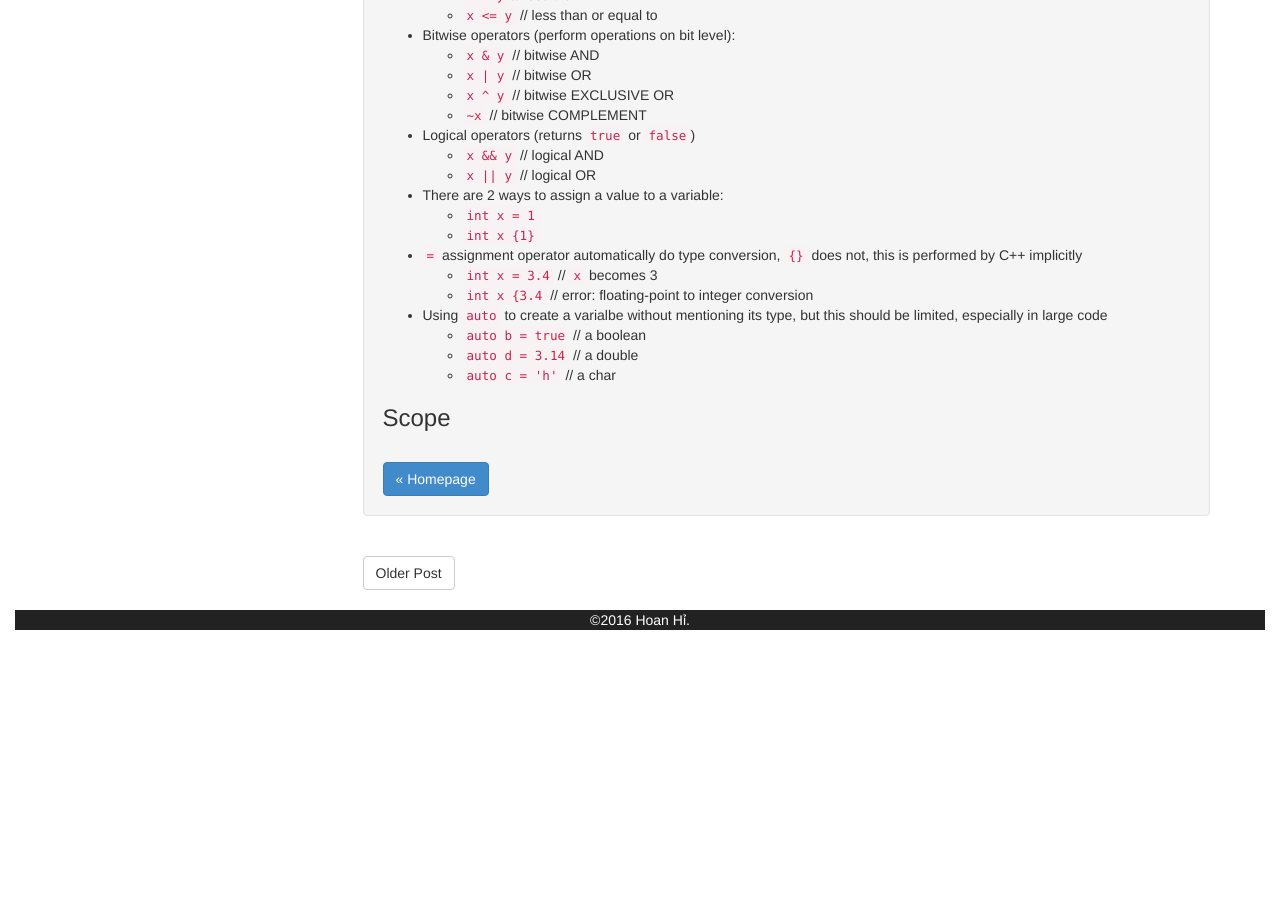
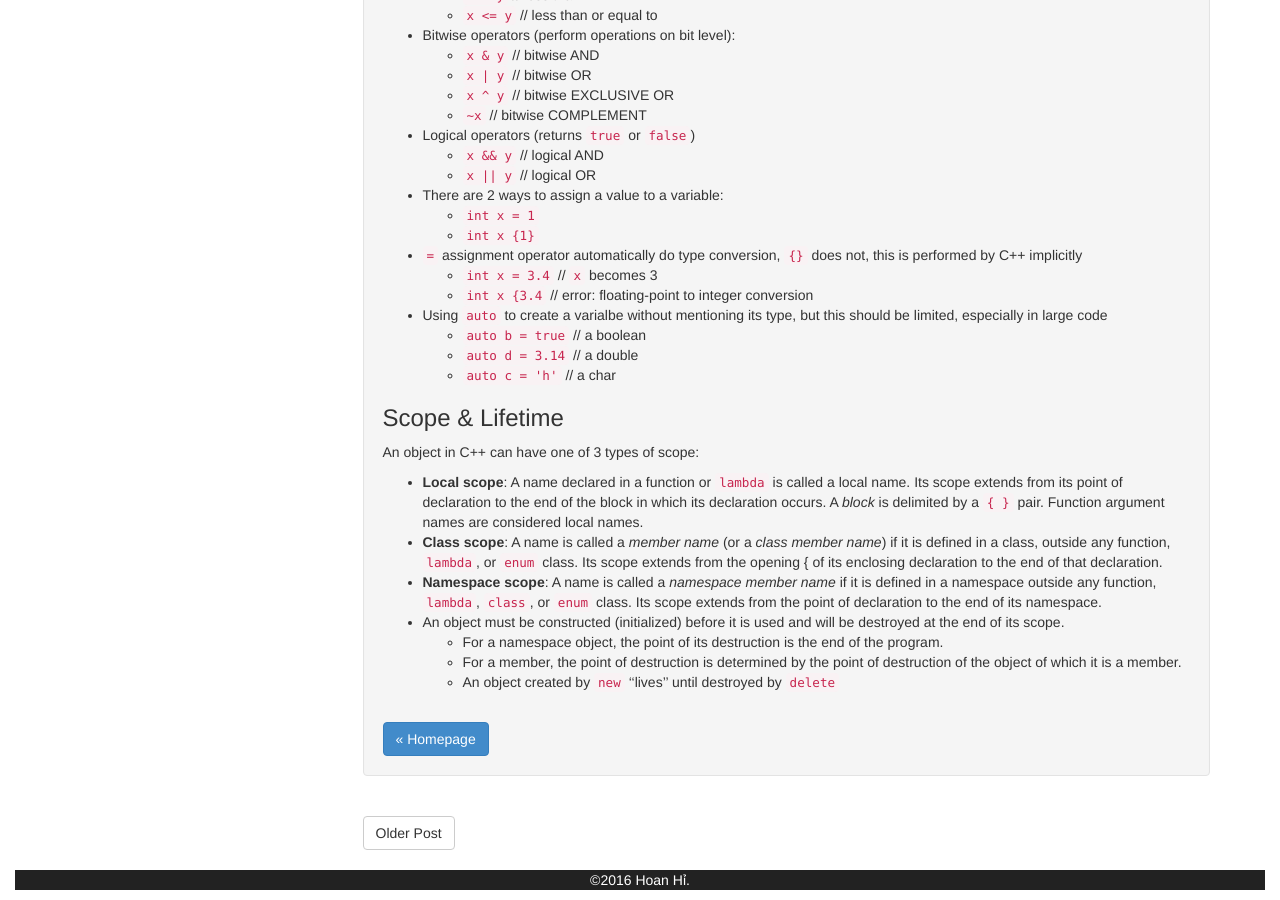
Before and after one commit to hoanvu/hoanvu.github.io, a Jekyll site: the page built from _posts/2016-07-09-c++-notes.md, in a window 1280 px wide and 900 px high, scrolled down 1349 px. Built offline with Jekyll 4.4.1, drawn with Linux system fonts in a browser that asks for light colours; before the commit the page ends 1989 px from its top, so only the background shows below that.

Commit message:
update c++ notes

```diff
--- a/_posts/2016-07-09-c++-notes.md
+++ b/_posts/2016-07-09-c++-notes.md
@@ -81,4 +81,15 @@ So this post will list out some important points that I think I need to remember
     - `auto d = 3.14`   // a double
     - `auto c = 'h'`    // a char
 
-### Scope
+### Scope & Lifetime
+
+An object in C++ can have one of 3 types of scope:
+
+- **Local scope**: A name declared in a function or `lambda` is called a local name. Its scope extends from its point of declaration to the end of the block in which its declaration occurs. A *block* is delimited by a `{ }` pair. Function argument names are considered local names.
+- **Class scope**: A name is called a *member name* (or a *class member name*) if it is defined in a
+class, outside any function, `lambda`, or `enum` class. Its scope extends from the opening { of its enclosing declaration to the end of that declaration.
+- **Namespace scope**: A name is called a *namespace member name* if it is defined in a namespace outside any function, `lambda`, `class`, or `enum` class. Its scope extends from the point of declaration to the end of its namespace.
+- An object must be constructed (initialized) before it is used and will be destroyed at the end of its scope.
+    - For a namespace object, the point of its destruction is the end of the program.
+    - For a member, the point of destruction is determined by the point of destruction of the object of which it is a member.
+    - An object created by `new` ‘‘lives’’ until destroyed by `delete`
```
